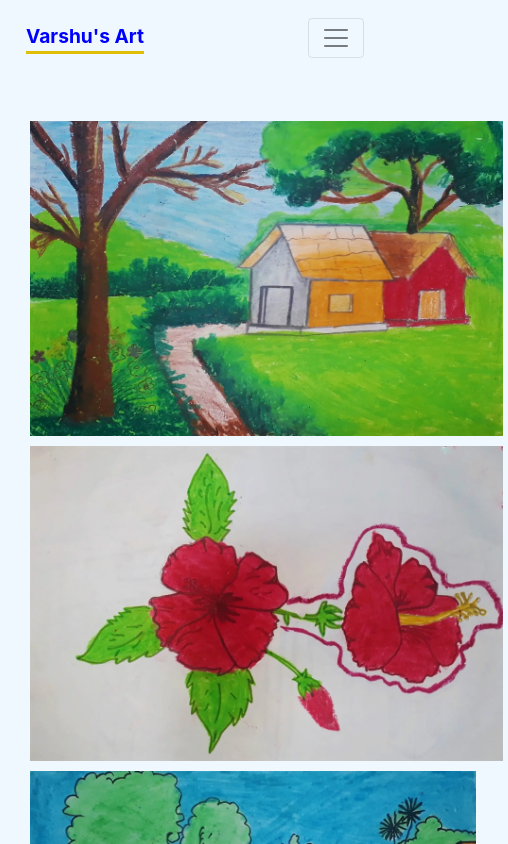
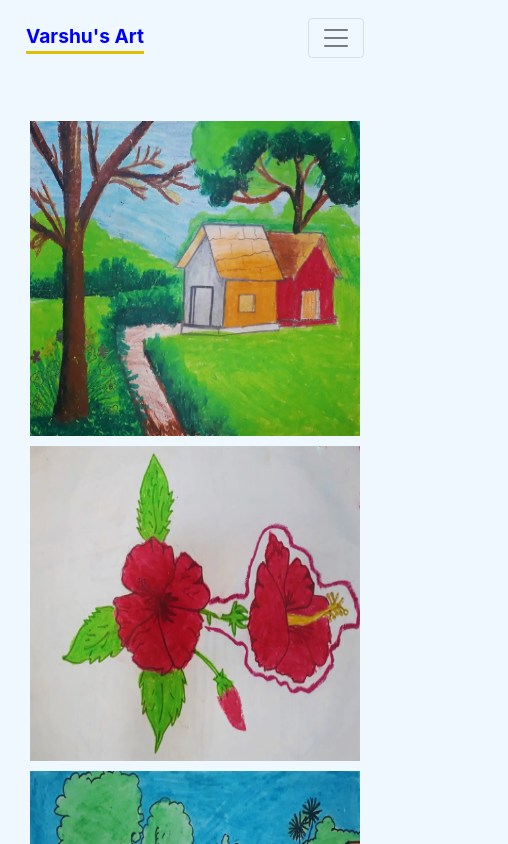
Before and after one commit to Madhubalajb/Varshu-Art, a React (Create React App) app: page / in a window 390 px wide. Shown: the top 844 px of the page, 508 px wide, since content can reach past the window. Built offline with nearby package versions, Linux system fonts and the light colour scheme; a web font is replaced by a local one.

Commit message:
implement flexbox

```diff
--- a/src/index.scss
+++ b/src/index.scss
@@ -117,12 +117,21 @@ $yellow: #e0be04;
 			}
 		}
 		.Art {
-			.container {
-				padding: 30px 0px;
-				margin: 0px;
-				.col {
-					padding-left: 0px;
-					padding-right: 0px;
+			.container-fluid {
+				display: flex;
+				flex-direction: column;
+				.Image-Container {
+					img {
+						height: 315px;
+						margin: 5px;
+						opacity: 1;
+					}
+					&:hover {
+						img {
+							cursor: pointer;
+							opacity: 0.5;
+						}
+					}
 				}
 			}
 		}
```
